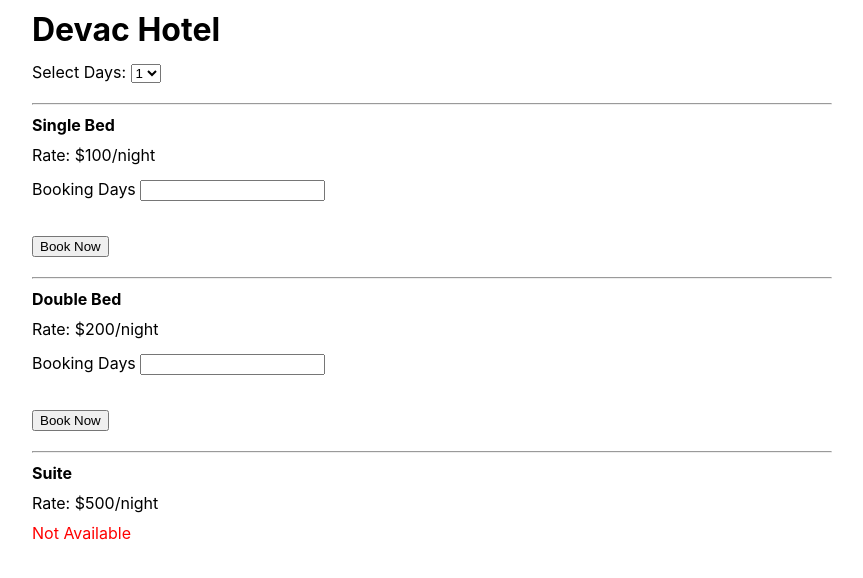
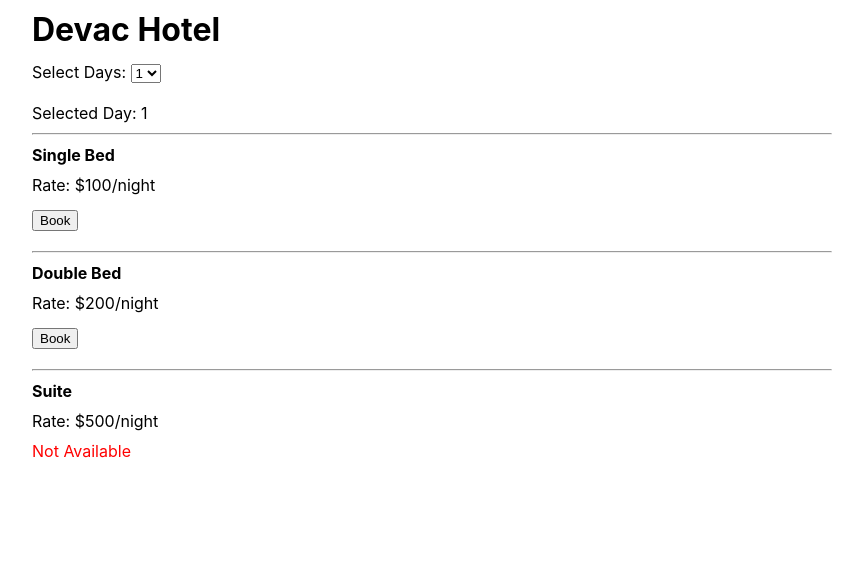
Before and after one commit to thomasmartinez114/devacHotel, a React (Create React App) app: page / in a window 1280 px wide. Shown: the top 578 px of the page, without its empty margins (208-1071 px from the left). Built offline with nearby package versions, Linux system fonts and the light colour scheme.

Commit message:
lifted DaysSelector component to RoomsList

```diff
--- a/src/App.jsx
+++ b/src/App.jsx
@@ -1,5 +1,4 @@
 import "./App.css"
-import DaysSelector from "./components/DaysSelector"
 import Header from "./components/Header"
 import RoomsList from "./components/RoomsList"
 
@@ -7,7 +6,6 @@ const App = () => {
   return (
     <div>
       <Header />
-      <DaysSelector />
       <RoomsList />
     </div>
   )
--- a/src/components/DaysSelector.jsx
+++ b/src/components/DaysSelector.jsx
@@ -1,17 +1,33 @@
-import React from "react"
+import React, { useState } from "react"
 
-const DaysSelector = () => {
+const DaysSelector = ({ selectedDay, setSelectedDay }) => {
+  // Handle the change event for the select element
+  const handleChange = (e) => {
+    const newValue = e.target.value
+    // console.log("e Value:", newValue) // Log the event value
+    setSelectedDay(newValue)
+  }
+
+  // debug: log the selected day whenever it updates
+  console.log("Selected Day:", selectedDay)
+
   return (
     <div>
       <form>
-        <label for="days">Select Days: </label>
-        <select name="Number of Days" id="">
+        <label htmlFor="days">Select Days: </label>
+        <select
+          name="Number of Days"
+          id="days"
+          value={selectedDay}
+          onChange={handleChange}
+        >
           <option value="1">1</option>
           <option value="2">2</option>
           <option value="3">3</option>
           <option value="4">4</option>
         </select>
       </form>
+      <p>Selected Day: {selectedDay}</p>
     </div>
   )
 }
--- a/src/components/Room.jsx
+++ b/src/components/Room.jsx
@@ -1,43 +1,39 @@
 import React from "react"
-import { useState } from "react"
 
 // using props from Rooms obj
 const Room = ({ id, type, price, available }) => {
-  // useState to set amountDays inputted by user
-  const [amountOfDays, setAmountOfDays] = useState()
+  // handleBook
+  // const handleBook = (event) => {
+  //   // event.preventDefault()
+  //   // console.log("Room Booked")
+  //   // let amountofDays = document.getElementById("days").value
+  //   // let total = price * amountOfDays
+  //   // console.log(total)
+  //   // alert(`Booking Price: $${total}`)
 
-  // handleBook
-  const handleBook = (event) => {
-    event.preventDefault()
-    // console.log("Room Booked")
-    // let amountofDays = document.getElementById("days").value
-    let total = price * amountOfDays
-    // console.log(total)
-    // alert(`Booking Price: $${total}`)
+  //   // update p tag when book pressed
+  //   // document.getElementById(
+  //   //   "booking-cost"
+  //   // ).innerHTML = `<p style='color: green;'>Total cost for ${amountOfDays} days is: <span style=' font-weight: bold'>$${total}</span></p>`
+  //   // alert(`Total cost for ${amountOfDays} days is: $${total}`)
+  // }
 
-    // update p tag when book pressed
-    // document.getElementById(
-    //   "booking-cost"
-    // ).innerHTML = `<p style='color: green;'>Total cost for ${amountOfDays} days is: <span style=' font-weight: bold'>$${total}</span></p>`
-    alert(`Total cost for ${amountOfDays} days is: $${total}`)
-  }
-
-  const availableBookForm = (
-    <form>
-      <label>Booking Days </label>
-      <input
-        type="number"
-        id="days"
-        onChange={(e) => {
-          setAmountOfDays(e.target.value)
-        }}
-      />{" "}
-      <br />
-      <br />
-      <button onClick={handleBook}>Book Now</button>
-      {/* <p id="booking-cost"></p> */}
-    </form>
-  )
+  // const availableBookForm = (
+  //   <form>
+  //     <label>Booking Days </label>
+  //     {/* <input
+  //       type="number"
+  //       id="days"
+  //       onChange={(e) => {
+  //         setAmountOfDays(e.target.value)
+  //       }}
+  //     />{" "} */}
+  //     <br />
+  //     <br />
+  //     {/* <button onClick={handleBook}>Book Now</button> */}
+  //     {/* <p id="booking-cost"></p> */}
+  //   </form>
+  // )
 
   return (
     <>
@@ -46,7 +42,7 @@ const Room = ({ id, type, price, available }) => {
         <p className="room-type">{type}</p>
         <p>Rate: ${price}/night</p>
         {available ? (
-          availableBookForm
+          <button>Book</button>
         ) : (
           <p style={{ color: "red" }}>Not Available</p>
         )}
--- a/src/components/RoomsList.jsx
+++ b/src/components/RoomsList.jsx
@@ -1,8 +1,14 @@
 import React from "react"
 import Room from "./Room"
+import DaysSelector from "./DaysSelector"
 import { useState } from "react"
 
 const RoomsList = () => {
+  // Initialize the state to hold the selected value
+  const [selectedDay, setSelectedDay] = useState("1")
+
+  // console.log(selectedDay * 5)
+
   // hotel obj with rooms
   const rooms = [
     {
@@ -26,6 +32,8 @@ const RoomsList = () => {
   ]
 
   return (
+    <>
+      <DaysSelector selectedDay={selectedDay} setSelectedDay={setSelectedDay} />
       <div className="room-list">
         {/* map through obj and render props within Room component */}
         {rooms.map((room) => {
@@ -41,6 +49,7 @@ const RoomsList = () => {
           )
         })}
       </div>
+    </>
   )
 }
 
```
Lines whose indentation alone changed are shown as unchanged.
